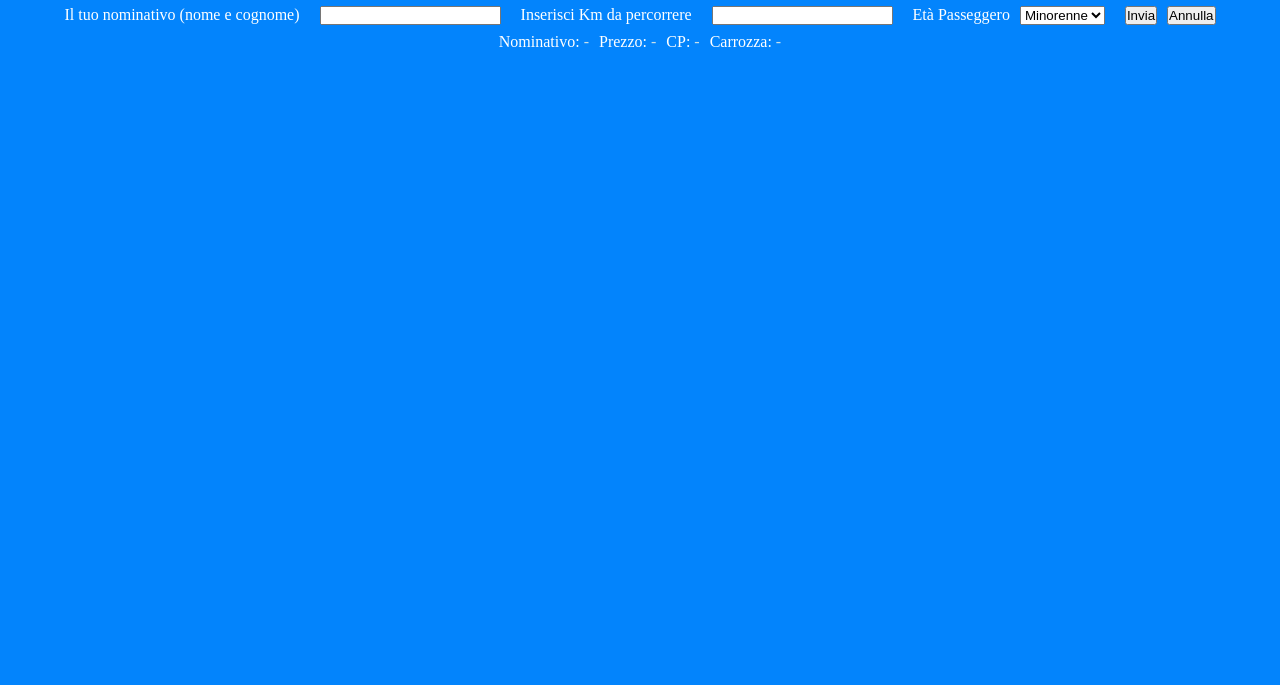
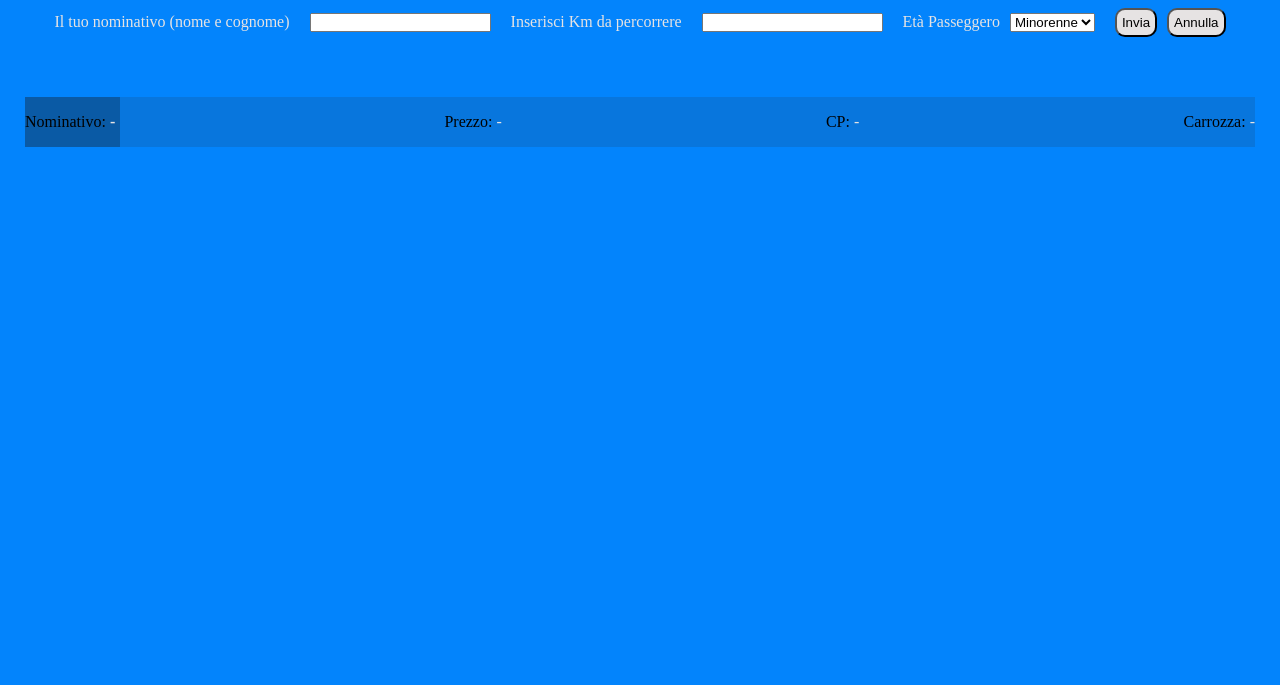
Before and after one commit to Luca-Mangiacotti/js-biglietto-treno-form, a plain HTML site: page index.html in a window 1280 px wide. Shown: the part 115-800 px from the top of the page. Drawn offline with Linux system fonts and the light colour scheme.

Commit message:
feat add style

```diff
--- a/css/style.css
+++ b/css/style.css
@@ -17,14 +17,24 @@ body{
     text-align: center;
 }
 
+.btn{
+    padding: 5px;
+    background-color: #e6e3e3;
+    border-radius: 10px;
+}
+
 /*----------------
     TYPOGRAPHY
 ------------------*/
 
 h1{
     padding: 25px;
+    color: #e6e3e3;
 }
 
+#form{
+    color: #e6e3e3;
+}
 
 /*----------------
     SECTION
@@ -33,12 +43,35 @@ h1{
 #form,
 #ticketCard{
     display: flex;
-    justify-content: center;
     align-items: center;
     gap: 10px;
-    color: #ffff;
+    height: 50px;
+}
+
+#form{
+    justify-content: center;
+}
+
+#ticketCard{
+    margin-top: 50px;
+    background-color: #0876dd ;
+    color: black;
+    justify-content: space-between;
 }
 
 #ticketCard span{
-    color: #c8e0e8;
+    color: #e6e3e3;
+    font-family: italic;
 }
+
+
+#nameField{
+    background-color: #0a5aa5;
+    height: 100%;
+    align-content: center;
+    padding-right: 5px;
+}
+#nameField span{
+    text-transform: uppercase;
+    font-weight: 900;
+}
--- a/index.html
+++ b/index.html
@@ -24,17 +24,17 @@
                 <option value="Adulto">Adulto</option>
                 <option value="Over 65">Over 65</option>
             </select><br>
-            <button id="submit" type="submit">Invia</button>
-            <button id="reset" type="reset">Annulla</button>
+            <button id="submit" type="submit" class="btn">Invia</button>
+            <button id="reset" type="reset" class="btn">Annulla</button>
         </form>
         <!-- /Inserimento Form -->
 
         <!-- Inserimento Ticket Card -->
         <div id="ticketCard">
-            <div>Nominativo: <span id="nameOut" value="">-</span></div>
-            <div>Prezzo: <span id="priceOut" value="">-</span></div>
-            <div>CP: <span id="cpUser" value="">-</span></div>
-            <div>Carrozza: <span id="carrUser" value="">-</span></div>
+            <div id="nameField">Nominativo: <span id="nameOut" value="">- </span></div>
+            <div>Prezzo: <span id="priceOut" value="">- </span></div>
+            <div>CP: <span id="cpUser" value="">- </span></div>
+            <div>Carrozza: <span id="carrUser" value="">- </span></div>
         </div>
         <!-- /Inserimento Ticket Card -->
 
```
